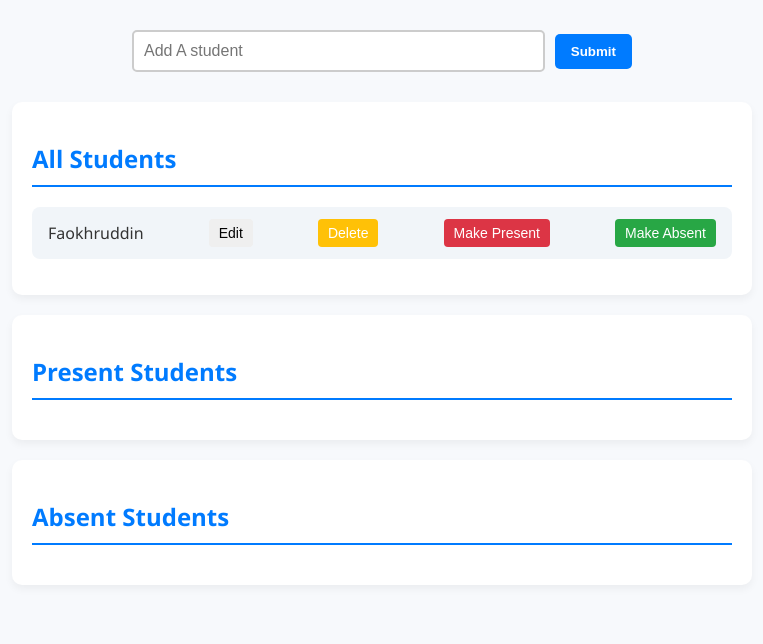
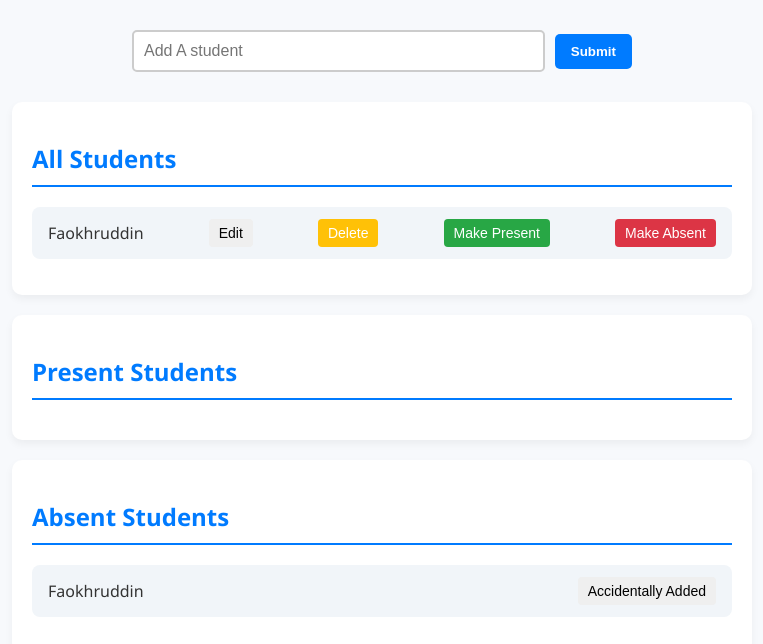
Before and after one commit to rahmantanzim/smart-student-attendance-, a React (Create React App) app: page / in a window 1280 px wide. Shown: the top 644 px of the page, without its empty margins (258-1021 px from the left). Built offline with nearby package versions, Linux system fonts and the light colour scheme.

Commit message:
added makePresent and makeAbsent functionality

```diff
--- a/src/App.css
+++ b/src/App.css
@@ -97,12 +97,13 @@ li button:nth-child(2) {
 }
 
 li button:nth-child(3) {
-  background-color: #dc3545;
+    background-color: #28a745;
   color: #fff;
 }
 
 li button:nth-child(4) {
-  background-color: #28a745;
+  background-color: #dc3545;
+
   color: #fff;
 }
 
@@ -115,3 +116,29 @@ li button:hover {
   opacity: 0.9;
   transform: scale(1.03);
 }
+
+.not-found {
+  text-align: center;
+  color: #6c757d;
+  font-size: 18px;
+  margin-top: 30px;
+  padding: 15px;
+  background-color: #f8f9fa;
+  border: 1px dashed #ced4da;
+  border-radius: 8px;
+  max-width: 400px;
+  margin-left: auto;
+  margin-right: auto;
+  animation: fadeIn 0.6s ease-in-out;
+  font-style: italic;
+}
+@keyframes fadeIn {
+  from {
+    opacity: 0;
+    transform: translateY(-8px);
+  }
+  to {
+    opacity: 1;
+    transform: translateY(0);
+  }
+}
--- a/src/components/Students/Students.js
+++ b/src/components/Students/Students.js
@@ -1,74 +1,134 @@
 import React, { useState } from "react";
 
 const Students = () => {
-  const [students, setStudents] = useState([{
-    id:1,
-    name: 'Faokhruddin',
-    isPresent: false
-  }]);
+  const [students, setStudents] = useState([
+    {
+      id: 1,
+      name: "Faokhruddin",
+      isPresent: false,
+    },
+  ]);
   const [studentName, setStudentName] = useState("");
-  const [editable,setEditable] = useState(false);
-  const [editableStudent,setEditableStudent] = useState(null);
+  const [editable, setEditable] = useState(false);
+  const [editableStudent, setEditableStudent] = useState(null);
 
-  const handleStudentName = (e)=>{
+  const handleStudentName = (e) => {
     setStudentName(e.target.value);
-  }
+  };
 
-  const handleFormSubmit = (e)=>{
+  const handleFormSubmit = (e) => {
     e.preventDefault();
-    if(!studentName){
-        return alert('You have to enter a student name');
+    if (!studentName) {
+      return alert("You have to enter a student name");
     }
     !editable ? createStudent() : updateStudent();
+  };
 
-  }
-
-  const createStudent = ()=>{
+  const createStudent = () => {
     const newStudent = {
-        id:Date.now(),
+      id: Date.now(),
       name: studentName,
-        isPresent: false
-    }
-    setStudents([...students,newStudent]);
-    setStudentName('');
-  }
-  const updateStudent = ()=>{
-    const updatedStudent = students.map((student)=>{
-        if(student.id === editableStudent.id){
+      isPresent: undefined,
+    };
+    setStudents([...students, newStudent]);
+    setStudentName("");
+  };
+  const updateStudent = () => {
+    const updatedStudent = students.map((student) => {
+      if (student.id === editableStudent.id) {
         return {
           ...student,
-                name: studentName
+          name: studentName,
+        };
       }
-        }
-        return student
+      return student;
     });
     setStudents(updatedStudent);
     setEditable(false);
-    setStudentName('');
-  }
-  const editHandler = (student)=>{
+    setStudentName("");
+  };
+  const editHandler = (student) => {
     setEditable(true);
     setEditableStudent(student);
-    setStudentName(student.name)
+    setStudentName(student.name);
+  };
+  const deleteHandler = (studentID) => {
+    const newStudentListAfterDelete = students.filter((s) => {
+      return s.id !== studentID;
+    });
+    setStudents(newStudentListAfterDelete);
+  };
+  const handlePresent = (student) => {
+    const updatedStudent = students.map((s) => {
+      if (s.id === student.id) {
+        return {
+          ...s,
+          isPresent: true,
+        };
+      }
+      return s;
+    });
+    setStudents(updatedStudent);
+  };
+  const handleAbsent = (student) => {
+    const updatedStudent = students.map((s) => {
+      if (s.id === student.id) {
+        return {
+          ...s,
+          isPresent: false,
+        };
+      }
+      return s;
+    });
+    setStudents(updatedStudent);
+  };
+  const handleToggle = (student) =>{
+    const updatedStudent = students.map((s)=>{
+        if(s.id === student.id){
+            return {...s, isPresent:!s.isPresent}
+        }
+        return s;
+    })
+    setStudents(updatedStudent);
 
   }
-  const deleteHandler = (studentID)=>{
-    const newStudentListAfterDelete = students.filter((s)=>{
-        return s.id !== studentID;
-    })
-    setStudents(newStudentListAfterDelete);
-  }
-  const studentList = ()=>{
-     return students.map((student)=>{
-            return <li key={student.id}>
+  const studentList = () => {
+    return students.map((student) => {
+      return (
+        <li key={student.id}>
           {student.name}
-                <button onClick={()=>{editHandler(student)}}>Edit</button>
-                <button onClick={()=>{deleteHandler(student.id)}}>Delete</button>
-                <button>Make Present</button>
-                <button>Make Absent</button>
+          <button
+            onClick={() => {
+              editHandler(student);
+            }}
+          >
+            Edit
+          </button>
+          <button
+            onClick={() => {
+              deleteHandler(student.id);
+            }}
+          >
+            Delete
+          </button>
+          <button
+            onClick={() => {
+              handlePresent(student);
+            }}
+          >
+            Make Present
+          </button>
+          <button
+            onClick={() => {
+              handleAbsent(student);
+            }}
+          >
+            Make Absent
+          </button>
         </li>
-        })
-  }
+      );
+    });
+  };
   return (
     <>
       <form onSubmit={handleFormSubmit} className="student-form">
@@ -80,20 +140,46 @@ const Students = () => {
           onChange={handleStudentName}
           placeholder="Add A student"
         />
-        <button type="submit">{editable ? 'Update' : 'Submit'}</button>
+        <button type="submit">{editable ? "Update" : "Submit"}</button>
       </form>
-      {students.length === 0 && 'No Student Found'}
+      {students.length === 0 && <p className="not-found">No Student Found </p>}
       <div className="student-list">
         <h2>All Students</h2>
-        <ul>
-            {studentList()}
-        </ul>
+        <ul>{studentList()}</ul>
       </div>
       <div className="student-present">
         <h2>Present Students</h2>
+        <ul>
+          {students
+            .filter((student) => {
+              return student.isPresent === true;
+            })
+            .map((presentStudent) => {
+              return (
+                <li>
+                  {presentStudent.name}
+                  <button onClick={()=>{handleToggle(presentStudent)}}>Accidentally Added</button>
+                </li>
+              );
+            })}
+        </ul>
       </div>
       <div className="student-absent">
         <h2>Absent Students</h2>
+        <ul>
+          {students
+            .filter((student) => {
+              return student.isPresent === false;
+            })
+            .map((presentStudent) => {
+              return (
+                <li>
+                  {presentStudent.name}
+                  <button onClick={()=>{handleToggle(presentStudent)}}>Accidentally Added</button>
+                </li>
+              );
+            })}
+        </ul>
       </div>
     </>
   );
```
Also changed, not shown: 1 other file (tests, documents, lock files or other folders). Lines whose indentation alone changed are shown as unchanged.
